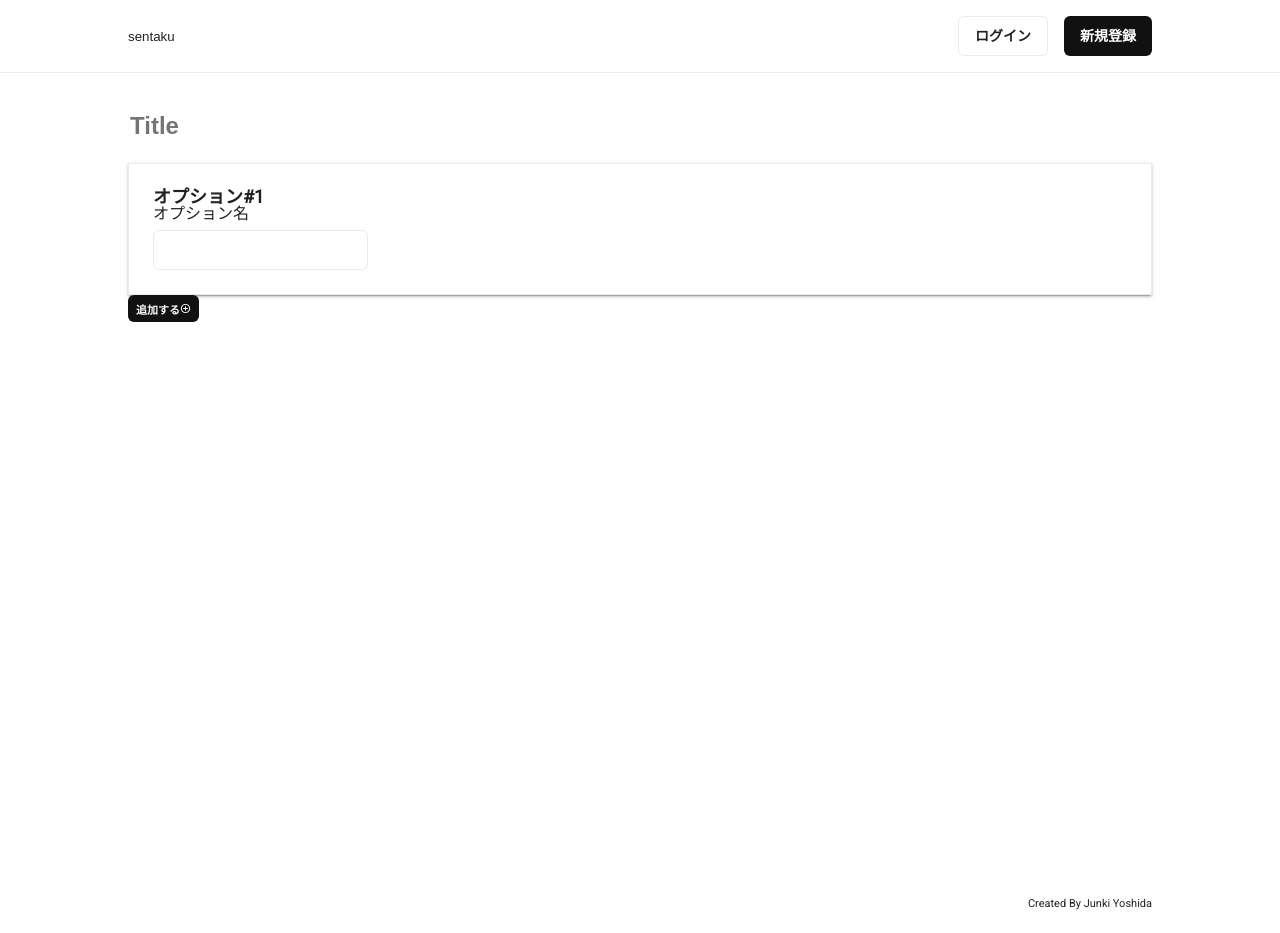
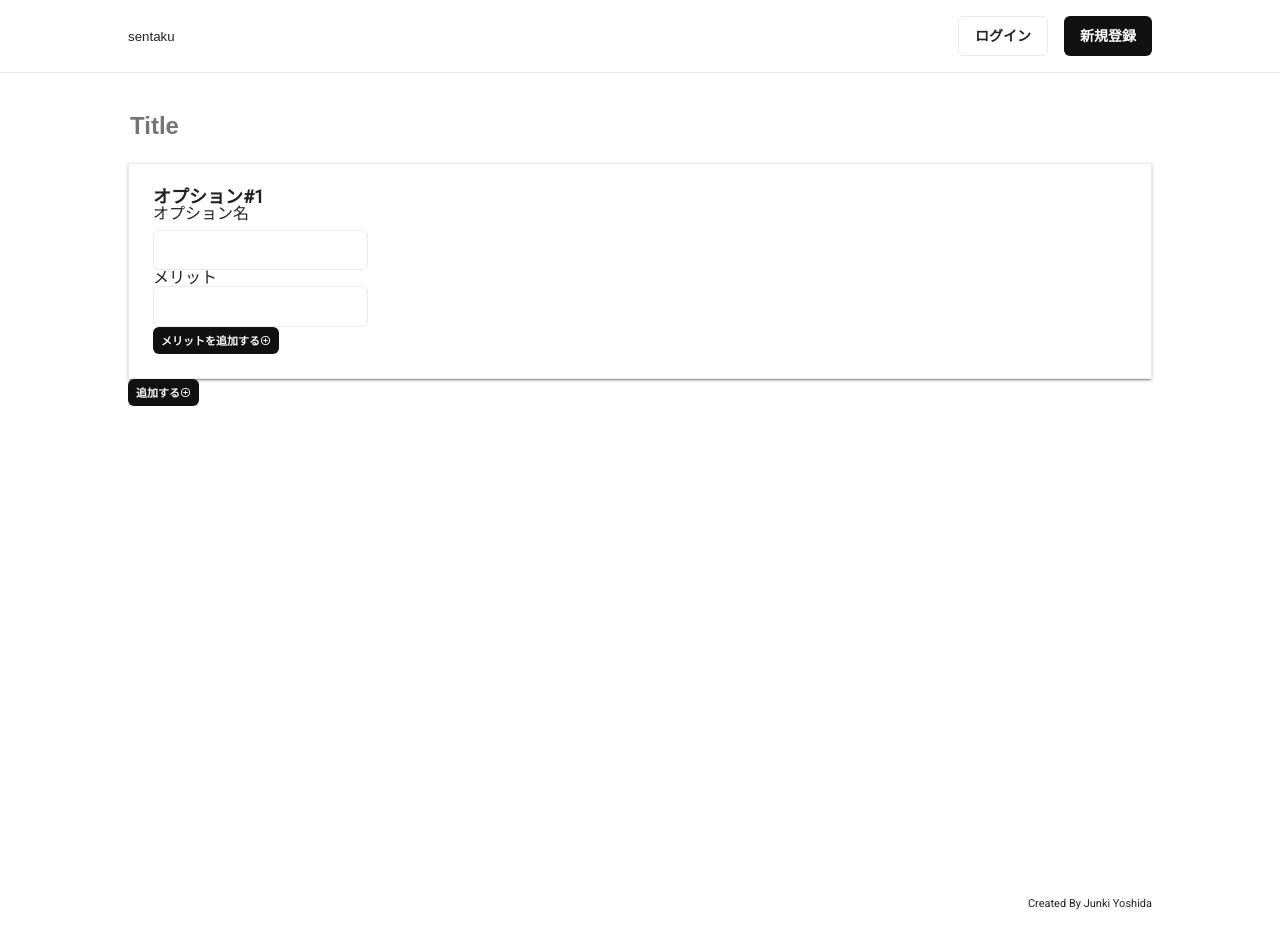
Before and after one commit to j9141997/sentaku, a Next.js app: page /articles/new in a window 1280 px wide. Built offline with nearby package versions, Linux system fonts and the light colour scheme; no server answers.

Commit message:
wip: split container component and presenter component

```diff
--- /dev/null
+++ b/src/components/molecule/TableFieldSet.tsx
@@ -0,0 +1,31 @@
+import React, { FC } from 'react'
+import styled, { css } from 'styled-components'
+import { Theme, useTheme } from 'src/hooks/useTheme'
+
+import { Input, Props as InputProps } from '@components/atom/Input'
+
+type Props = {
+  columns: Array<string>
+}
+
+export const TableFieldSet: FC<Props> = ({ columns, children }) => {
+  const theme = useTheme()
+  return (
+    <table>
+      <thead>
+        <tr>
+          {columns.map((column, i) => (
+            <Th key={`column-${i}`}>{column}</Th>
+          ))}
+        </tr>
+      </thead>
+      <tbody>
+        <tr>{children}</tr>
+      </tbody>
+    </table>
+  )
+}
+
+const Th = styled.th`
+  text-align: left;
+`
--- a/src/components/organism/ArticleForm.tsx
+++ b/src/components/organism/ArticleForm.tsx
@@ -2,13 +2,15 @@ import React, { FC, MouseEvent, ChangeEvent } from 'react'
 import styled, { css } from 'styled-components'
 import { useTheme, Theme } from 'src/hooks/useTheme'
 import { FieldSet } from '@components/molecule/FieldSet'
+import { TableFieldSet } from '@components/molecule/TableFieldSet'
 import { Panel } from '@components/molecule/Panel'
+import { Input } from '@components/atom/Input'
 import { TitleInput } from '@components/atom/TitleInput'
 import { PrimaryButton } from '@components/atom/PrimaryButton'
 import { Icon } from '@components/atom/Icon'
 
 export type Props = {
-  options?: string[]
+  options?: { optionName: string; merits: []; demetits: [] }[]
   onClickAddRow: (e: MouseEvent<HTMLButtonElement>) => void
   onValueChange: (e: ChangeEvent<HTMLInputElement>, i: number) => void
 }
@@ -22,7 +24,7 @@ export const ArticleForm: FC<Props> = ({
   return (
     <Wrapper>
       <TitleInput placeholder="Title" autoFocus={true} />
-      {options.map((value, i) => (
+      {options.map((object, i) => (
         <StyledPanel
           key={`fieldSet${i + 1}`}
           title={`オプション#${i + 1}`}
@@ -32,16 +34,30 @@ export const ArticleForm: FC<Props> = ({
             label="オプション名"
             onValueChange={(e) => onValueChange(e, i)}
           />
+          <TableFieldSet columns={columns}>
+            {(object.merits || ([''] as Array<string>)).map(
+              (merit: string, i: number) => (
+                <td key={`merit-${i}`}>
+                  <Input />
+                </td>
+              )
+            )}
+          </TableFieldSet>
+          <PrimaryButton size="s" onClick={onClickAddRow}>
+            メリットを追加する
+            <Icon name="MdAddCircleOutline" />
+          </PrimaryButton>
         </StyledPanel>
       ))}
       <PrimaryButton size="s" onClick={onClickAddRow}>
         追加する
         <Icon name="MdAddCircleOutline" />
       </PrimaryButton>
-      {/* <button type="submit">投稿する</button> */}
     </Wrapper>
   )
 }
+
+const columns = ['メリット']
 
 const Wrapper = styled.div``
 const StyledPanel = styled(Panel)<{ themes: Theme }>(({ themes }) => {
```
Also changed, not shown: src/components/organism/Containers/ArticleFormContainer.tsx (added, +14 -0 lines).
